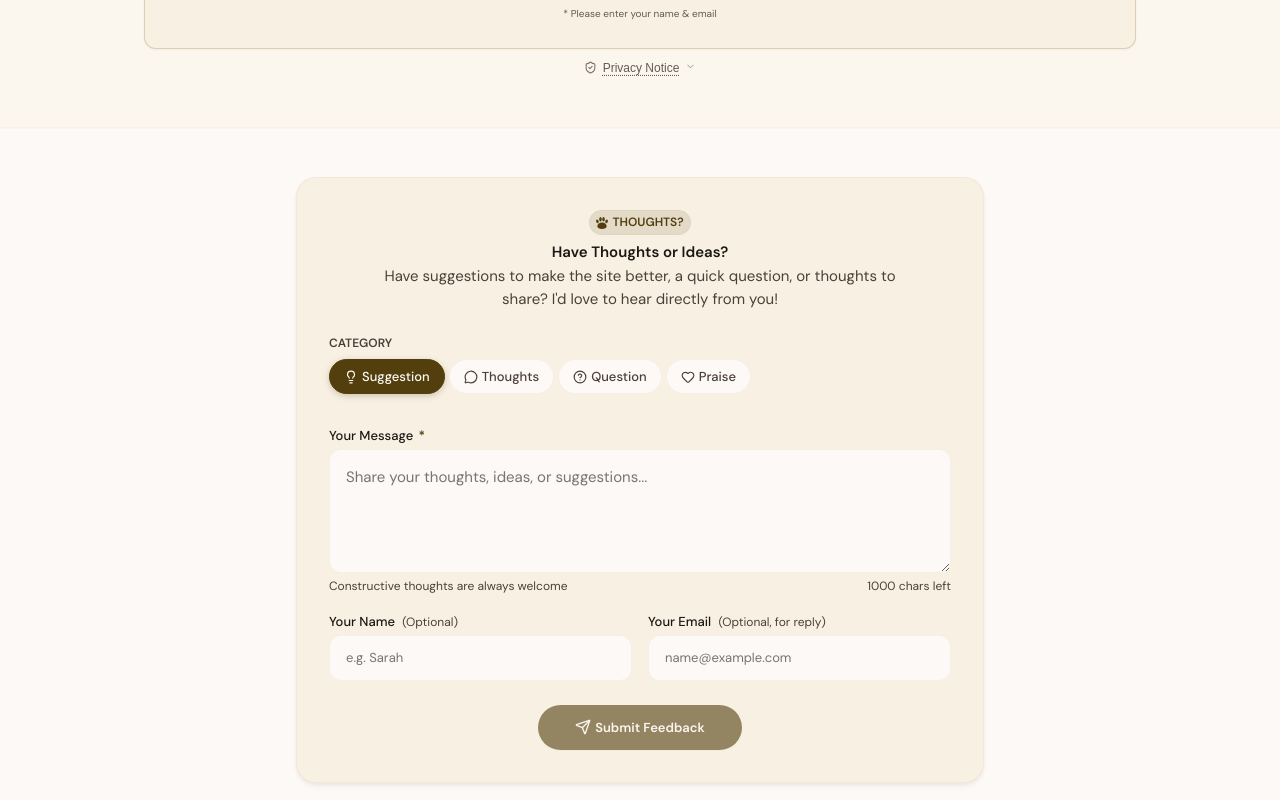
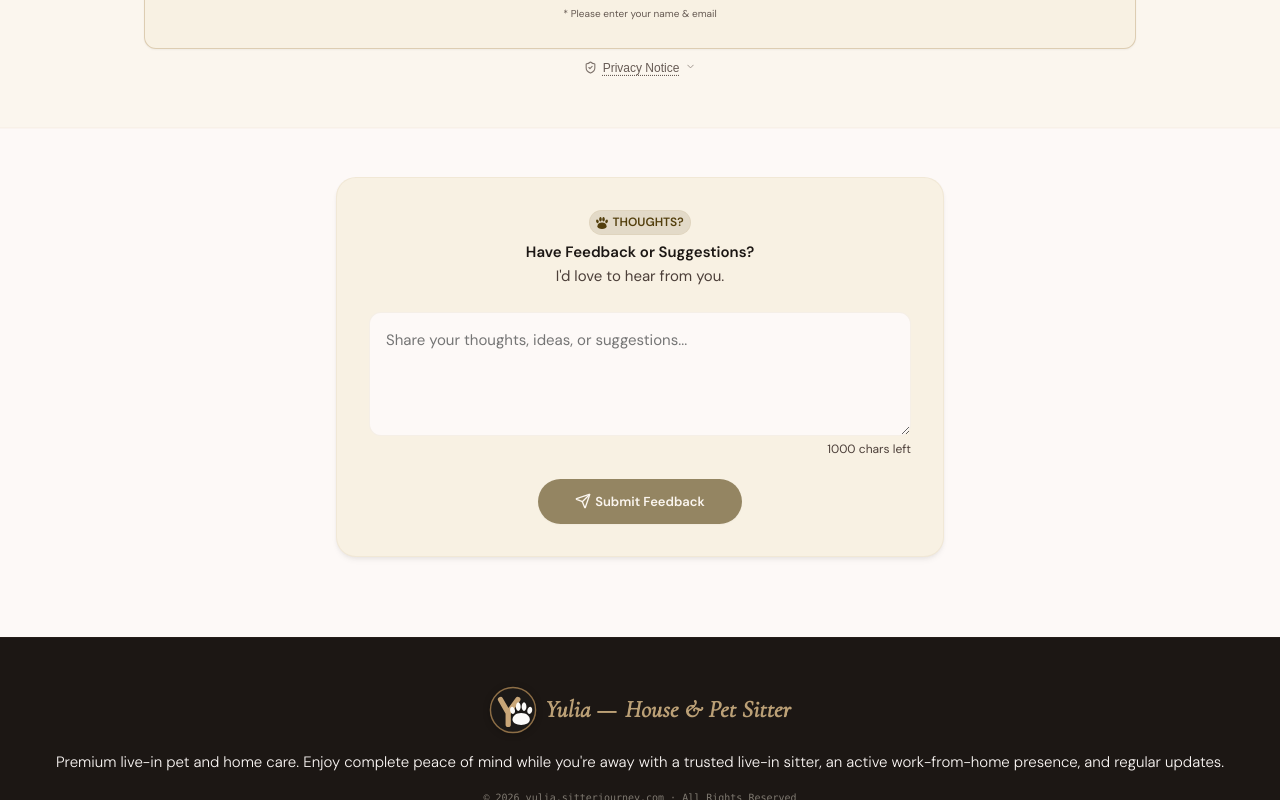
Before and after one commit to yuliapsavinkova/ths, a React (Vite) app: page / in a window 1280 px wide. Shown: the part 11200-12000 px from the top of the page. Built offline with nearby package versions, Linux system fonts and the light colour scheme.

Commit message:
feedback

```diff
--- a/src/components/FeedbackSection.tsx
+++ b/src/components/FeedbackSection.tsx
@@ -1,9 +1,5 @@
 import React, { useState, FormEvent } from 'react';
 import {
-  Lightbulb,
-  MessageCircle,
-  HelpCircle,
-  Heart,
   Send,
   Check,
   RotateCcw,
@@ -12,27 +8,8 @@ import {
 } from 'lucide-react';
 import { PawIcon } from './Icons';
 
-type FeedbackCategory = 'Suggestion' | 'Thoughts' | 'Question' | 'Praise';
-
-interface CategoryOption {
-  id: FeedbackCategory;
-  label: string;
-  icon: React.ReactNode;
-}
-
-const CATEGORIES: CategoryOption[] = [
-  { id: 'Suggestion', label: 'Suggestion', icon: <Lightbulb size={14} /> },
-  { id: 'Thoughts', label: 'Thoughts', icon: <MessageCircle size={14} /> },
-  { id: 'Question', label: 'Question', icon: <HelpCircle size={14} /> },
-  { id: 'Praise', label: 'Praise', icon: <Heart size={14} /> }
-];
-
 export const FeedbackSection: React.FC = () => {
-  const [category, setCategory] = useState<FeedbackCategory>('Suggestion');
   const [message, setMessage] = useState<string>('');
-  const [name, setName] = useState<string>('');
-  const [email, setEmail] = useState<string>('');
-
   const [isSubmitting, setIsSubmitting] = useState<boolean>(false);
   const [isSuccess, setIsSuccess] = useState<boolean>(false);
   const [errorMessage, setErrorMessage] = useState<string | null>(null);
@@ -57,10 +34,7 @@ export const FeedbackSection: React.FC = () => {
           'Content-Type': 'application/json'
         },
         body: JSON.stringify({
-          message: message.trim(),
-          category,
-          name: name.trim(),
-          email: email.trim()
+          message: message.trim()
         })
       });
 
@@ -82,9 +56,6 @@ export const FeedbackSection: React.FC = () => {
 
   const handleReset = () => {
     setMessage('');
-    setName('');
-    setEmail('');
-    setCategory('Suggestion');
     setIsSuccess(false);
     setErrorMessage(null);
   };
@@ -101,10 +72,10 @@ export const FeedbackSection: React.FC = () => {
               <PawIcon size={12} /> Thoughts?
             </span>
             <h2 className="feedback-title" id="feedback-section-title">
-              Have Thoughts or Ideas?
+              Have Feedback or Suggestions?
             </h2>
             <p className="feedback-subtitle" id="feedback-subtitle-desc">
-              Have suggestions to make the site better, a quick question, or thoughts to share? I'd love to hear directly from you!
+              I'd love to hear from you.
             </p>
           </div>
 
@@ -114,10 +85,10 @@ export const FeedbackSection: React.FC = () => {
                 <Check size={28} />
               </div>
               <h3 className="feedback-success-title" id="feedback-success-heading">
-                Thank You for Your Thoughts!
+                Thank You for Your Feedback!
               </h3>
               <p className="feedback-success-desc" id="feedback-success-message">
-                Your message has been sent directly to my inbox. I deeply appreciate your time and feedback!
+                Your message has been sent directly to my inbox.
               </p>
               <button
                 type="button"
@@ -131,34 +102,8 @@ export const FeedbackSection: React.FC = () => {
           ) : (
             <form className="feedback-form" id="feedback-submission-form" onSubmit={handleSubmit} noValidate>
 
-              {/* Category selector */}
-              <div className="feedback-field" id="feedback-categories-group">
-                <span className="feedback-categories-label" id="feedback-categories-label-el">
-                  Category
-                </span>
-                <div className="feedback-categories-wrap" id="feedback-categories-pills-wrap" role="radiogroup" aria-label="Feedback category">
-                  {CATEGORIES.map(cat => (
-                    <button
-                      key={cat.id}
-                      type="button"
-                      id={`feedback-cat-${cat.id.toLowerCase().replace(/\s+/g, '-')}`}
-                      className={`feedback-category-btn ${category === cat.id ? 'active' : ''}`}
-                      onClick={() => setCategory(cat.id)}
-                      role="radio"
-                      aria-checked={category === cat.id}
-                    >
-                      {cat.icon}
-                      <span>{cat.label}</span>
-                    </button>
-                  ))}
-                </div>
-              </div>
-
-              {/* Message field */}
+              {/* Simplified Message field */}
               <div className="feedback-field" id="feedback-message-field-box">
-                <label htmlFor="feedback-message-input" className="feedback-label">
-                  Your Message <span className="feedback-required-mark">*</span>
-                </label>
                 <textarea
                   id="feedback-message-input"
                   className="feedback-textarea"
@@ -173,41 +118,7 @@ export const FeedbackSection: React.FC = () => {
                   required
                 />
                 <div className="feedback-textarea-meta">
-                  <span>Constructive thoughts are always welcome</span>
                   <span>{remainingChars} chars left</span>
-                </div>
-              </div>
-
-              {/* Sender info (optional) */}
-              <div className="feedback-inputs-row" id="feedback-contact-row">
-                <div className="feedback-field" id="feedback-name-field-box">
-                  <label htmlFor="feedback-name-input" className="feedback-label">
-                    Your Name <span className="feedback-label-optional">(Optional)</span>
-                  </label>
-                  <input
-                    type="text"
-                    id="feedback-name-input"
-                    className="feedback-input"
-                    placeholder="e.g. Sarah"
-                    value={name}
-                    onChange={(e) => setName(e.target.value)}
-                    maxLength={100}
-                  />
-                </div>
-
-                <div className="feedback-field" id="feedback-email-field-box">
-                  <label htmlFor="feedback-email-input" className="feedback-label">
-                    Your Email <span className="feedback-label-optional">(Optional, for reply)</span>
-                  </label>
-                  <input
-                    type="email"
-                    id="feedback-email-input"
-                    className="feedback-input"
-                    placeholder="name@example.com"
-                    value={email}
-                    onChange={(e) => setEmail(e.target.value)}
-                    maxLength={120}
-                  />
                 </div>
               </div>
 
--- a/src/styles/feedback.css
+++ b/src/styles/feedback.css
@@ -11,7 +11,7 @@
 
 .feedback-container {
   width: 100%;
-  max-width: 720px;
+  max-width: 640px;
   margin: 0 auto;
   padding: 0 var(--spacing-md);
 }
@@ -67,59 +67,11 @@
   font-size: var(--font-size-base);
   color: var(--color-text-secondary);
   line-height: var(--line-height-normal);
-  max-width: 540px;
+  max-width: 500px;
   margin: 0 auto;
 }
 
-/* Categories */
-.feedback-categories-label {
-  display: block;
-  font-size: var(--font-size-xs);
-  font-weight: var(--font-weight-semibold);
-  color: var(--color-text-secondary);
-  text-transform: uppercase;
-  letter-spacing: var(--letter-spacing-wide);
-  margin-bottom: var(--spacing-xs);
-}
-
-.feedback-categories-wrap {
-  display: flex;
-  flex-wrap: wrap;
-  gap: var(--spacing-xs);
-  margin-bottom: var(--spacing-md);
-}
-
-.feedback-category-btn {
-  display: inline-flex;
-  align-items: center;
-  gap: var(--spacing-xs);
-  padding: 0.5rem 0.875rem;
-  background-color: var(--color-bg-surface);
-  border: 1px solid var(--color-border-primary);
-  border-radius: 9999px;
-  color: var(--color-text-secondary);
-  font-family: var(--font-sans);
-  font-size: var(--font-size-sm);
-  font-weight: var(--font-weight-medium);
-  cursor: pointer;
-  transition: all var(--transition-fast);
-  white-space: nowrap;
-}
-
-.feedback-category-btn:hover {
-  background-color: var(--color-brand-primary-soft);
-  color: var(--color-brand-primary);
-  border-color: var(--color-brand-primary);
-}
-
-.feedback-category-btn.active {
-  background-color: var(--color-brand-primary);
-  color: var(--color-text-primary-inverse);
-  border-color: var(--color-brand-primary);
-  box-shadow: 0 2px 6px color-mix(in srgb, var(--pram-gold-700) 25%, transparent);
-}
-
-/* Form inputs */
+/* Form */
 .feedback-form {
   display: flex;
   flex-direction: column;
@@ -132,28 +84,9 @@
   gap: var(--spacing-xxs);
 }
 
-.feedback-label {
-  font-size: var(--font-size-sm);
-  font-weight: var(--font-weight-medium);
-  color: var(--color-text-primary);
-}
-
-.feedback-required-mark {
-  color: var(--color-brand-primary);
-  font-weight: var(--font-weight-bold);
-  margin-left: var(--spacing-xxs);
-}
-
-.feedback-label-optional {
-  font-size: var(--font-size-xs);
-  color: var(--color-text-secondary);
-  font-weight: var(--font-weight-normal);
-  margin-left: var(--spacing-xs);
-}
-
 .feedback-textarea {
   width: 100%;
-  min-height: 110px;
+  min-height: 120px;
   max-height: 240px;
   padding: var(--spacing-md);
   background-color: var(--color-bg-surface);
@@ -175,43 +108,11 @@
 
 .feedback-textarea-meta {
   display: flex;
-  justify-content: space-between;
+  justify-content: flex-end;
   align-items: center;
   font-size: var(--font-size-xs);
   color: var(--color-text-secondary);
   margin-top: var(--spacing-xxs);
-}
-
-.feedback-inputs-row {
-  display: grid;
-  grid-template-columns: 1fr 1fr;
-  gap: var(--spacing-md);
-}
-
-@media (max-width: 600px) {
-  .feedback-inputs-row {
-    grid-template-columns: 1fr;
-    gap: var(--spacing-sm);
-  }
-}
-
-.feedback-input {
-  width: 100%;
-  padding: 0.75rem var(--spacing-md);
-  background-color: var(--color-bg-surface);
-  border: 1px solid var(--color-border-primary);
-  border-radius: 0.75rem;
-  color: var(--color-text-primary);
-  font-family: var(--font-sans);
-  font-size: var(--font-size-sm);
-  line-height: var(--line-height-normal);
-  transition: border-color var(--transition-fast), box-shadow var(--transition-fast);
-}
-
-.feedback-input:focus {
-  outline: none;
-  border-color: var(--color-brand-primary);
-  box-shadow: 0 0 0 3px var(--color-brand-primary-soft);
 }
 
 /* Error message */
@@ -232,7 +133,7 @@
   display: flex;
   align-items: center;
   justify-content: center;
-  margin-top: var(--spacing-sm);
+  margin-top: var(--spacing-xs);
 }
 
 .feedback-submit-btn {
```
Also changed, not shown: feedback.json (added, +11 -0 lines).
